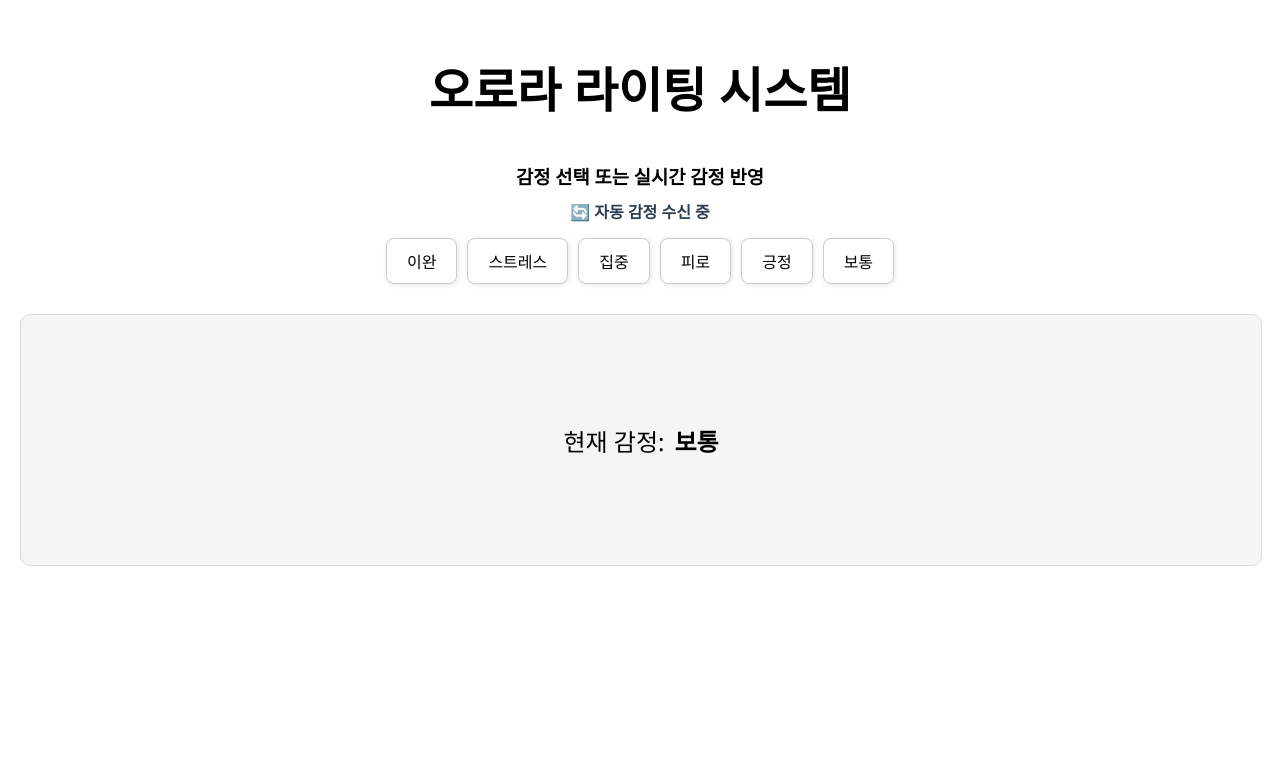
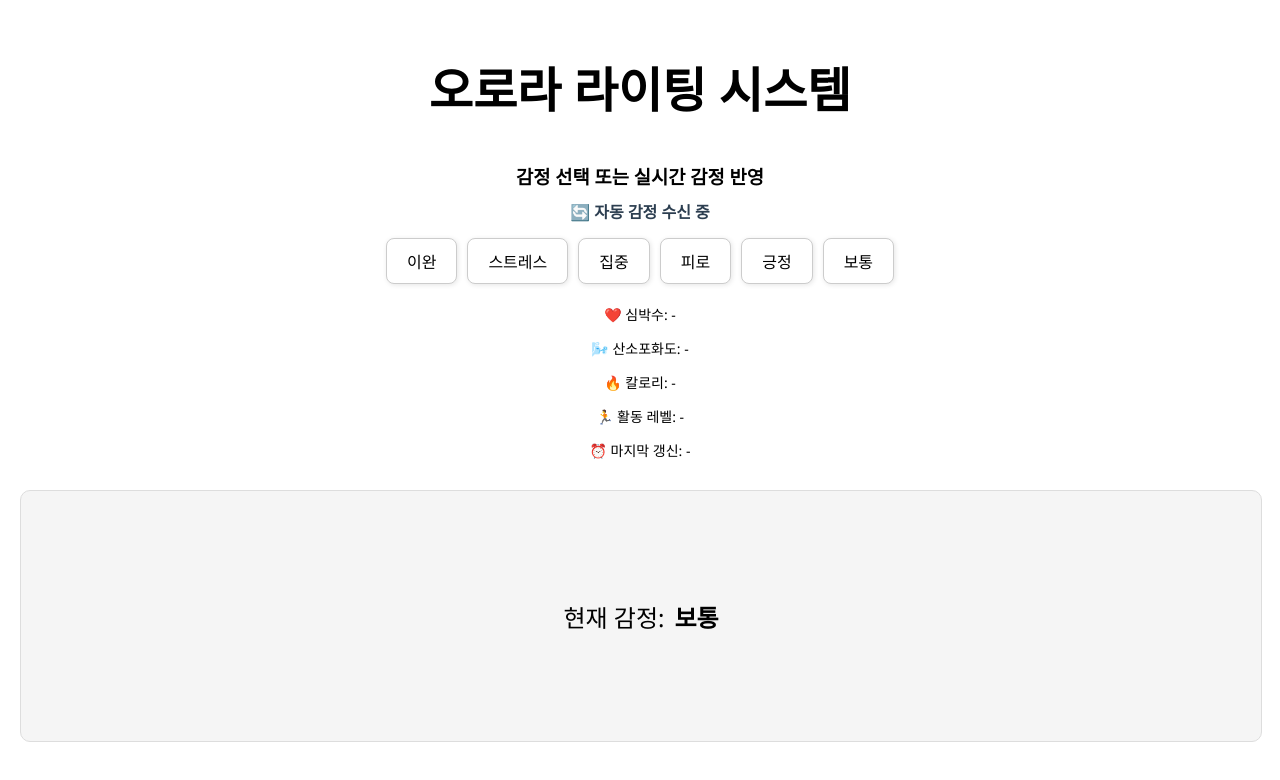
Before and after one commit to yoona96/aurora-lighting-system, a React (Create React App) app in the folder frontend/: page / in a window 1280 px wide. Shown: the top 780 px of the page. Built offline with nearby package versions, Linux system fonts and the light colour scheme.

Commit message:
생체신호 출력 추가

```diff
--- a/frontend/src/components/EmotionController.js
+++ b/frontend/src/components/EmotionController.js
@@ -5,6 +5,8 @@ function EmotionController({ onEmotionChange, interval = 5000 }) {
   const [token, setToken] = useState(null);
   const [manualOverride, setManualOverride] = useState(false);
   const [timeLeft, setTimeLeft] = useState(0);
+  const [rawData, setRawData] = useState({});
+  const [lastUpdate, setLastUpdate] = useState("");
   const overrideTimer = useRef(null);
   const countdownInterval = useRef(null);
 
@@ -34,6 +36,8 @@ function EmotionController({ onEmotionChange, interval = 5000 }) {
         if (!manualOverride) {
           setEmotion(data.emotion);
           onEmotionChange(data.emotion);
+          setRawData(data); // ✅ 생체 데이터 저장
+          setLastUpdate(new Date().toLocaleTimeString()); // ✅ 갱신 시간 저장
         }
       } catch (err) {
         // 무시
@@ -107,6 +111,13 @@ function EmotionController({ onEmotionChange, interval = 5000 }) {
           </button>
         ))}
       </div>
+      <div style={{ marginTop: "20px", fontSize: "14px", textAlign: "center" }}>
+        <p>❤️ 심박수: {rawData.heartRate ?? "-"}</p>
+        <p>🌬️ 산소포화도: {rawData.spo2 ?? "-"}</p>
+        <p>🔥 칼로리: {rawData.calories ?? "-"}</p>
+        <p>🏃 활동 레벨: {rawData.activityLevel ?? "-"}</p>
+        <p>⏰ 마지막 갱신: {lastUpdate || "-"}</p>
+      </div>
     </div>
   );
 }
```
